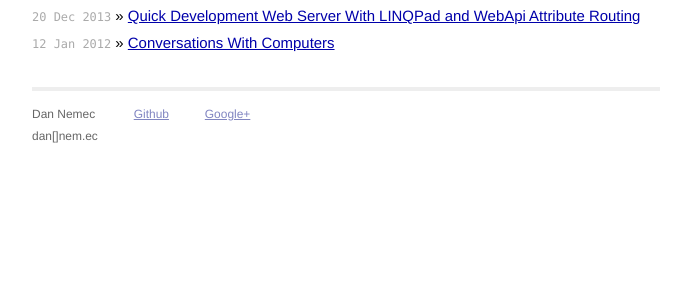
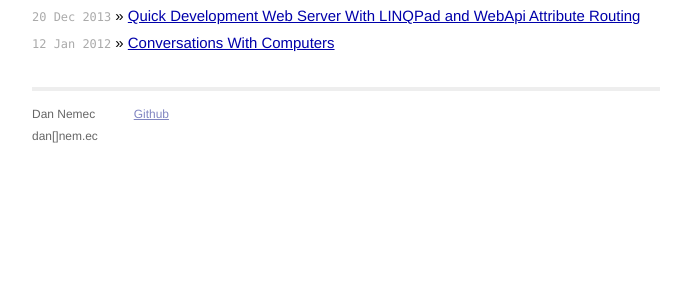
Before and after one commit to nemec/nemec.github.io, a Jekyll site: the page built from index.html, in a window 1280 px wide. Shown: the part 345-644 px from the top of the page, without its empty margins (294-985 px from the left). Built offline with Jekyll 4.4.1, drawn with Linux system fonts in a browser that asks for light colours.

Commit message:
remove gplus

```diff
--- a/_layouts/default.html
+++ b/_layouts/default.html
@@ -64,9 +64,6 @@
                 <div class="contact">
                   <p><a href="https://github.com/nemec">Github</a></p>
                 </div>
-                <div class="contact">
-                    <p><a href="https://plus.google.com/+DanNemec?rel=author" rel="author">Google+</a></p>
-                </div>
             </div>
           </div>
         </div>
```
